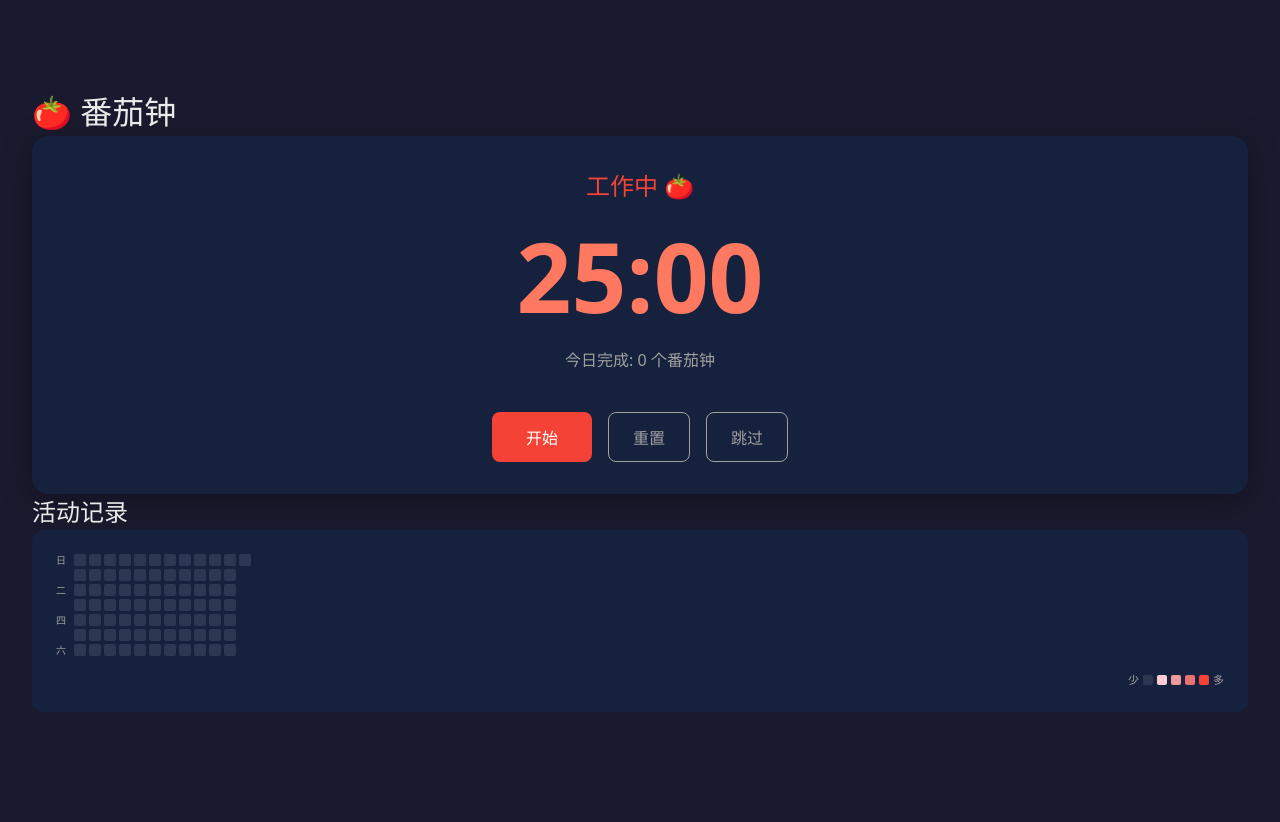
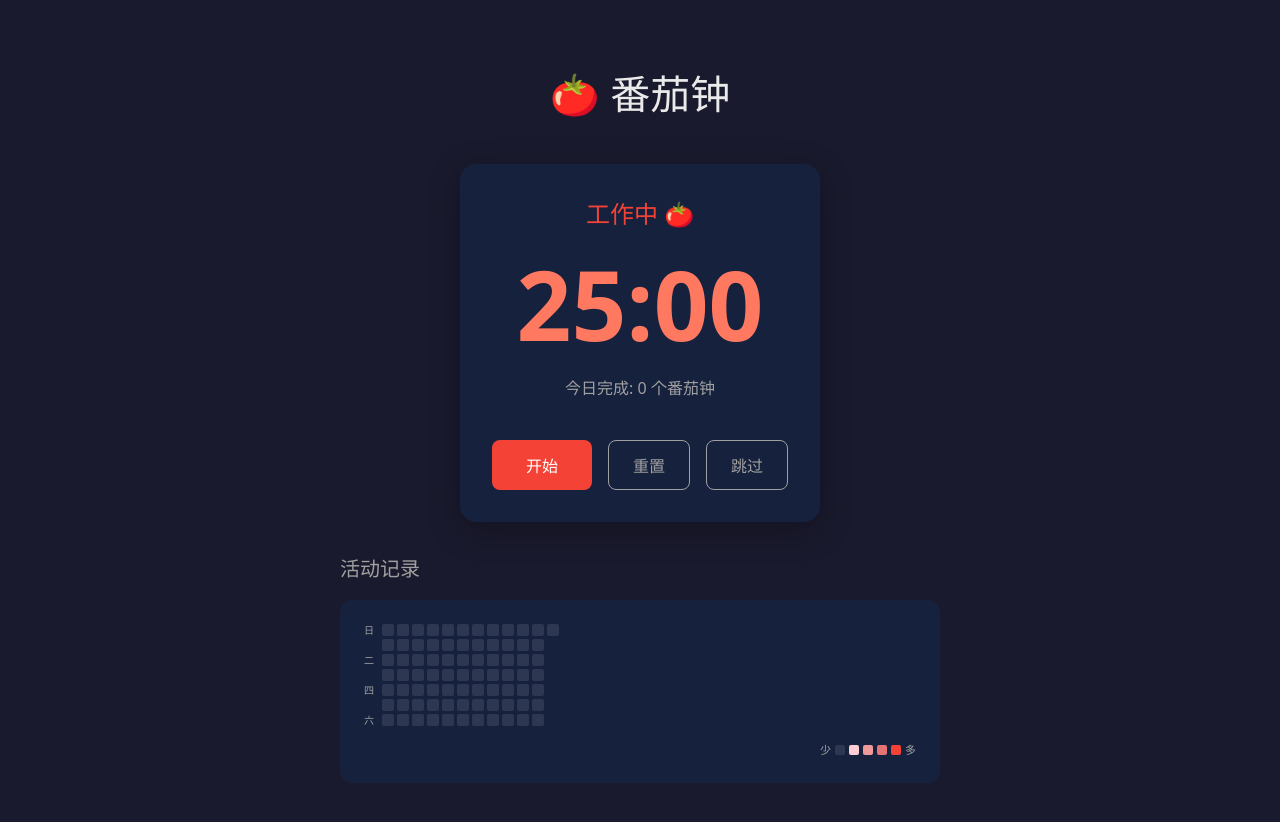
Before and after one commit to 657KB/pomodoro-timer, a React (Vite) app: page / in a window 1280 px wide. Shown: the top 822 px of the page. Before the commit the page ends 800 px from the top, so only its background shows below. Built offline with nearby package versions, Linux system fonts and the light colour scheme.

Commit message:
style: polish dark theme and overall layout

```diff
--- a/src/App.css
+++ b/src/App.css
@@ -0,0 +1,28 @@
+.app {
+  display: flex;
+  flex-direction: column;
+  align-items: center;
+  gap: 2rem;
+  padding: 2rem 1rem;
+  text-align: center;
+}
+
+.app h1 {
+  font-size: 2.5rem;
+  font-weight: 700;
+  color: var(--color-text-primary);
+  margin-bottom: 0.5rem;
+}
+
+.stats {
+  width: 100%;
+  max-width: 600px;
+}
+
+.stats h2 {
+  font-size: 1.25rem;
+  font-weight: 500;
+  color: var(--color-text-secondary);
+  margin-bottom: 1rem;
+  text-align: left;
+}
--- a/src/App.jsx
+++ b/src/App.jsx
@@ -2,6 +2,7 @@ import { Timer } from './components/Timer'
 import { HeatMap } from './components/HeatMap'
 import { usePomodoro } from './hooks/usePomodoro'
 import { playNotificationSound } from './utils/sound'
+import './App.css'
 
 function App() {
   const { history, getTodayCount, recordPomodoro } = usePomodoro()
```
